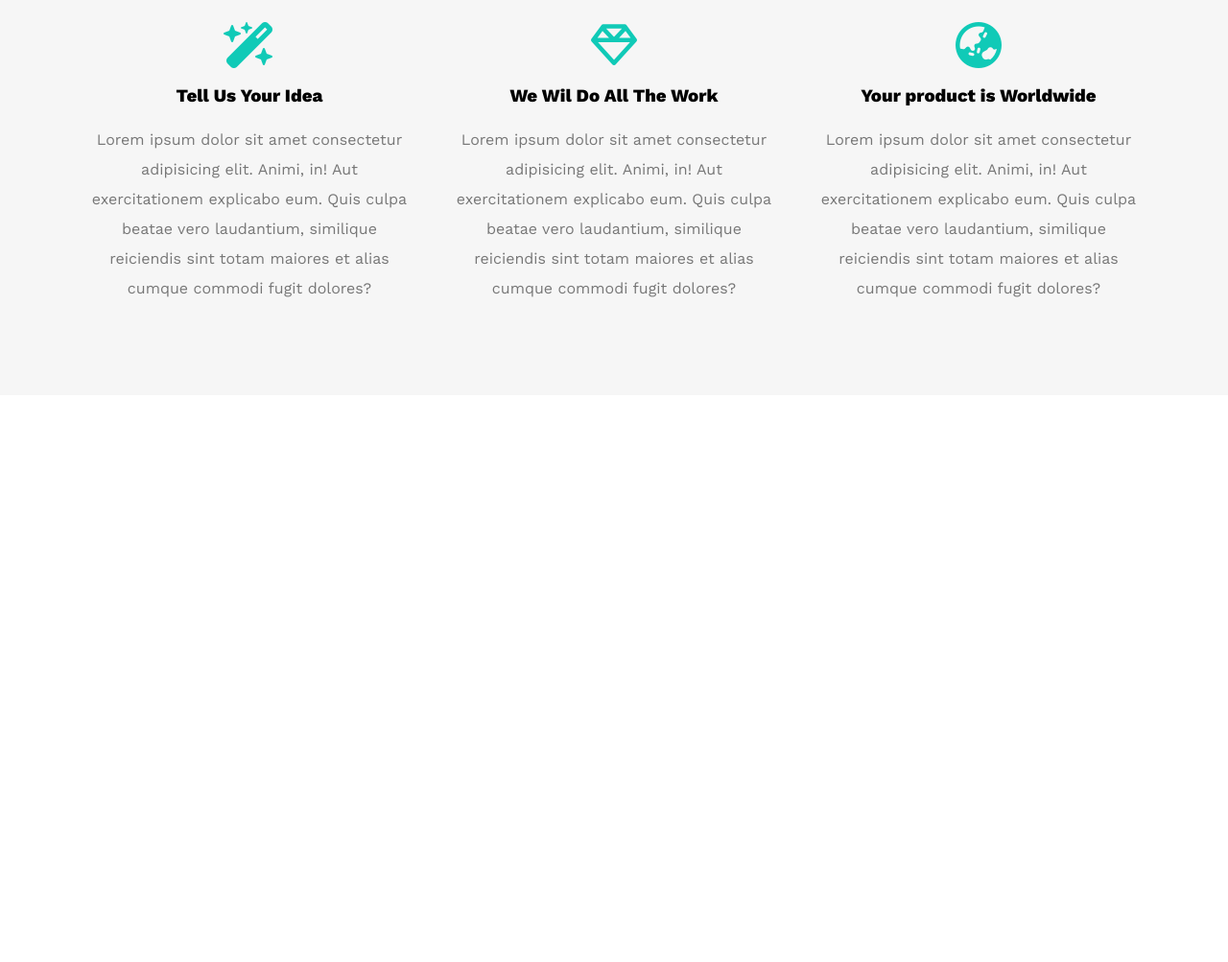
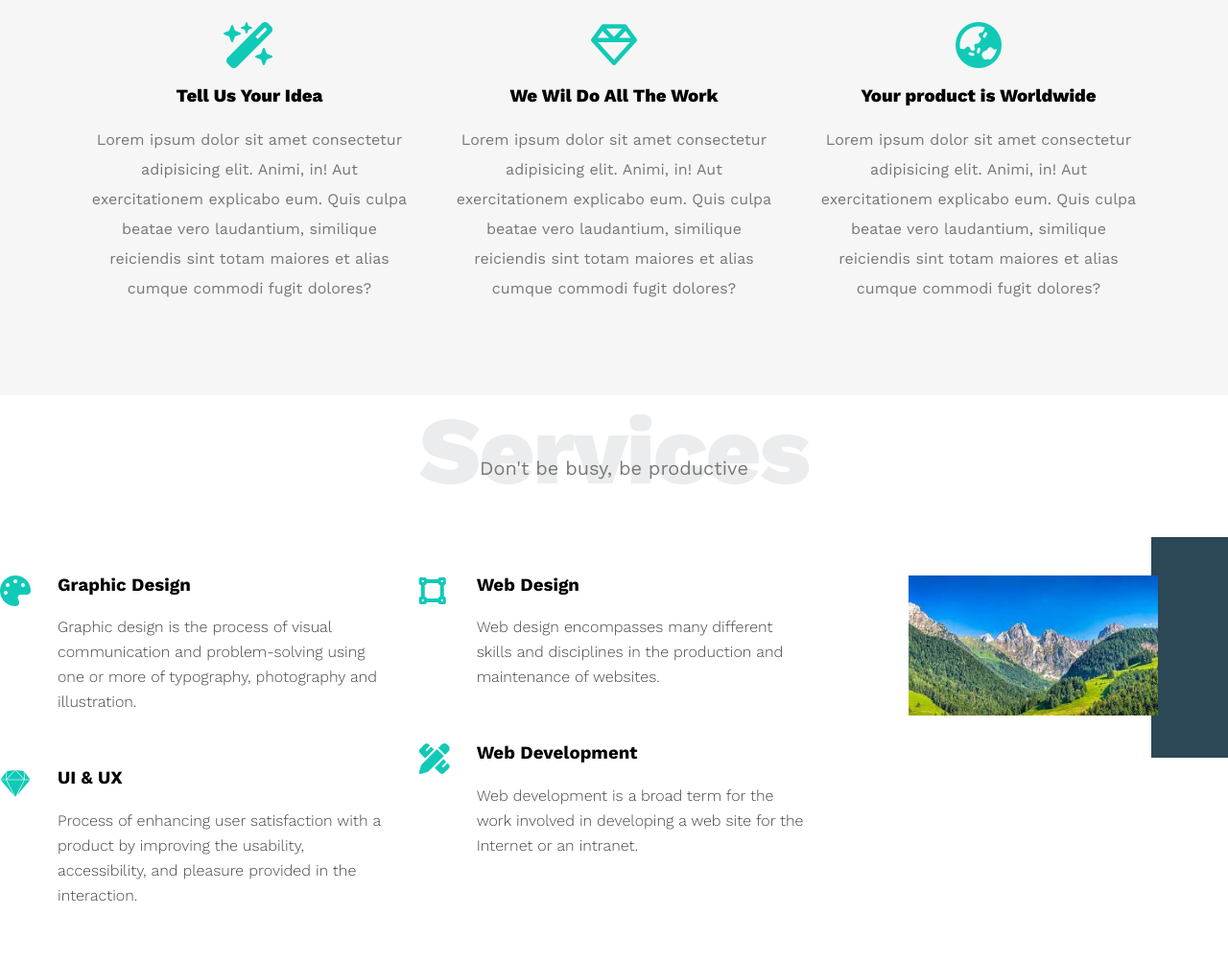
Before and after one commit to ahmednassar22/HTML-And-CSS-Template-Leon, a plain HTML site: page index.html in a window 1280 px wide. Shown: the part 857-1860 px from the top of the page at 96% size. Before the commit the page ends 1269 px from the top, so only its background shows below. Drawn offline with nearby package versions, Linux system fonts and the light colour scheme; a web font is replaced by a local one.

Commit message:
Create Services Section

```diff
--- a/css/leon.css
+++ b/css/leon.css
@@ -1,6 +1,7 @@
 /* Start Variables */
 :root {
     --main-color: #10cab7;
+    --secondary-color: #2c4755;
 }
 /* End Variables */
 /* Start Global Rules */
@@ -20,6 +21,7 @@ body {
     margin-left: auto;
     margin-right: auto;
 }
+
 
 /* Small Screen*/
 @media (min-width: 768px) {
@@ -41,6 +43,32 @@ body {
     }
 }
 /* End Global Rules */
+/* Start Components */
+.special-heading {
+    color: #ebeced;
+    font-size: 100px;
+    text-align: center;
+    font-weight: 800;
+    letter-spacing: -2px;
+    margin: 0;
+}
+
+.special-heading+p {
+    margin-top: -50px;
+    font-size: 20px;
+    text-align: center;
+    color: #797979;
+}
+
+@media (max-width: 767px) {
+    .special-heading {
+        font-size: 60px;
+    }
+    .special-heading + p {
+        margin-top: -40px;
+    }
+}
+/* End Components */
 /* Start header */
 header {
     padding: 20px;
@@ -204,3 +232,68 @@ header .links ul li:not(:last-child) {
     color: #777777;
 }
 /* End Features */
+/* Start Services */
+.services .services-content {
+    display: grid;
+    grid-template-columns: repeat(auto-fill, minmax(300px, 1fr));
+    grid-gap: 30px;
+    margin-top: 100px;
+}
+
+.services .services-content .srv{
+    display: flex;
+    margin-bottom: 40px;
+}
+
+@media (max-width: 767px) {
+    .services .services-content .srv {
+        flex-direction: column;
+        text-align: center;
+    }
+}
+
+.services .services-content .srv i{
+    color: var(--main-color);
+    flex-basis: 60px;
+}
+
+.services .services-content .srv .text {
+    flex: 1;
+}
+
+.services .services-content .srv .text h3 {
+    margin: 0 0 20px;
+}
+
+.services .services-content .srv .text p {
+    color: #444444;
+    font-weight: 300;
+    line-height: 26px;
+}
+
+.services .services-content .image img {
+    width: 260px;
+}
+
+@media (max-width: 1199px) {
+    .image-column {
+        display: none;
+    }
+}
+.services .services-content .image {
+    text-align: center;
+    position: relative;
+}
+
+.services .services-content .image::before {
+    content:'';
+    position: absolute;
+    background: var(--secondary-color);
+    width: 80px;
+    height: calc(100% + 80px);
+    top: -40px;
+    right: 0;
+    z-index: -1;
+}
+
+/* End Services */
--- a/index.html
+++ b/index.html
@@ -68,5 +68,56 @@
         </div>
     </div>
     <!-- End Features -->
+    <!-- Start Services -->
+    <div class="services">
+        <section id="services" >
+            <h1 class="special-heading">Services</h1>
+            <p>Don't be busy, be productive</p>
+            <div class="services-content">
+                <div class="col">
+                    <div class="srv">
+                        <i class="fas fa-palette fa-2x"></i>
+                        <div class="text">
+                            <h3>Graphic Design</h3>
+                            <p>Graphic design is the process of visual communication and problem-solving using one or more of typography,
+                                photography
+                                and illustration.</p>
+                        </div>
+                    </div>
+                    <div class="srv">
+                        <i class="fab fa-sketch fa-2x"></i>
+                        <div class="text">
+                            <h3>UI & UX</h3>
+                            <p>Process of enhancing user satisfaction with a product by improving the usability, accessibility, and pleasure
+                                provided
+                                in the interaction.</p>
+                        </div>
+                    </div>
+                </div>
+                <div class="col">
+                    <div class="srv">
+                        <i class="fas fa-vector-square fa-2x"></i>
+                        <div class="text">
+                            <h3>Web Design</h3>
+                            <p>Web design encompasses many different skills and disciplines in the production and maintenance of websites.</p>
+                        </div>
+                    </div>
+                    <div class="srv">
+                        <i class="fas fa-pencil-ruler fa-2x"></i>
+                        <div class="text">
+                            <h3>Web Development</h3>
+                            <p>Web development is a broad term for the work involved in developing a web site for the Internet or an intranet.</p>
+                        </div>
+                    </div>
+                </div>
+                <div class="col">
+                    <div class="image  image-column">
+                        <img src="image/Moonlight2.jpg" alt="">
+                    </div>
+                </div>
+            </div>
+        </section>
+    </div>
+    <!-- End Services -->
 </body>
 </html>
```
Also changed, not shown: image/Moonlight2.jpg (added).
